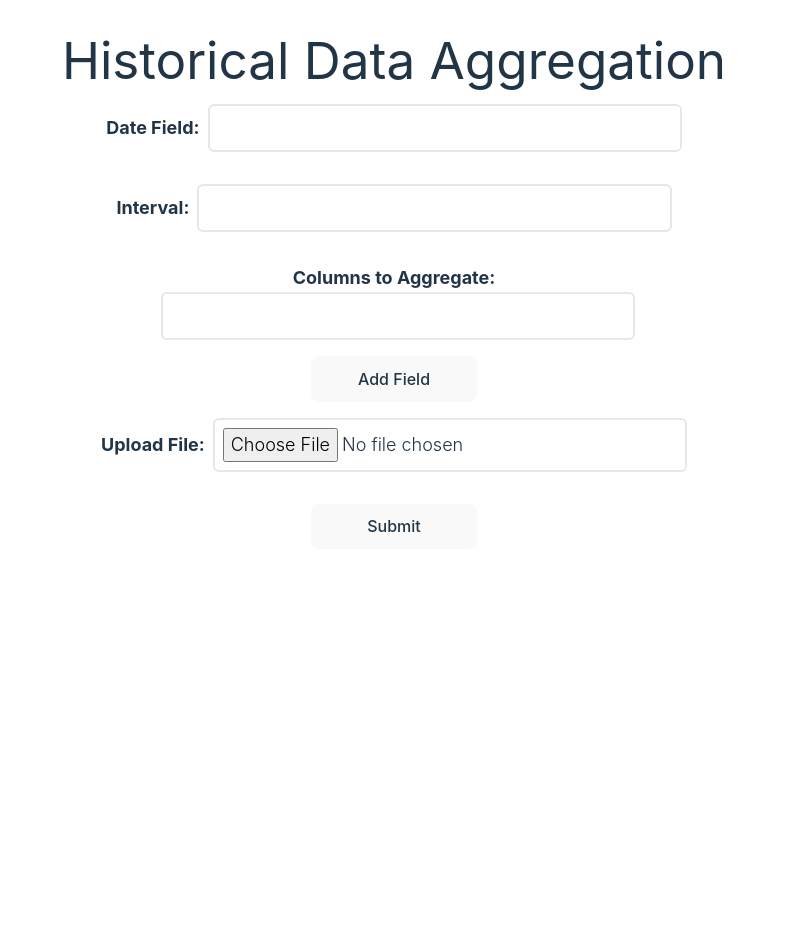
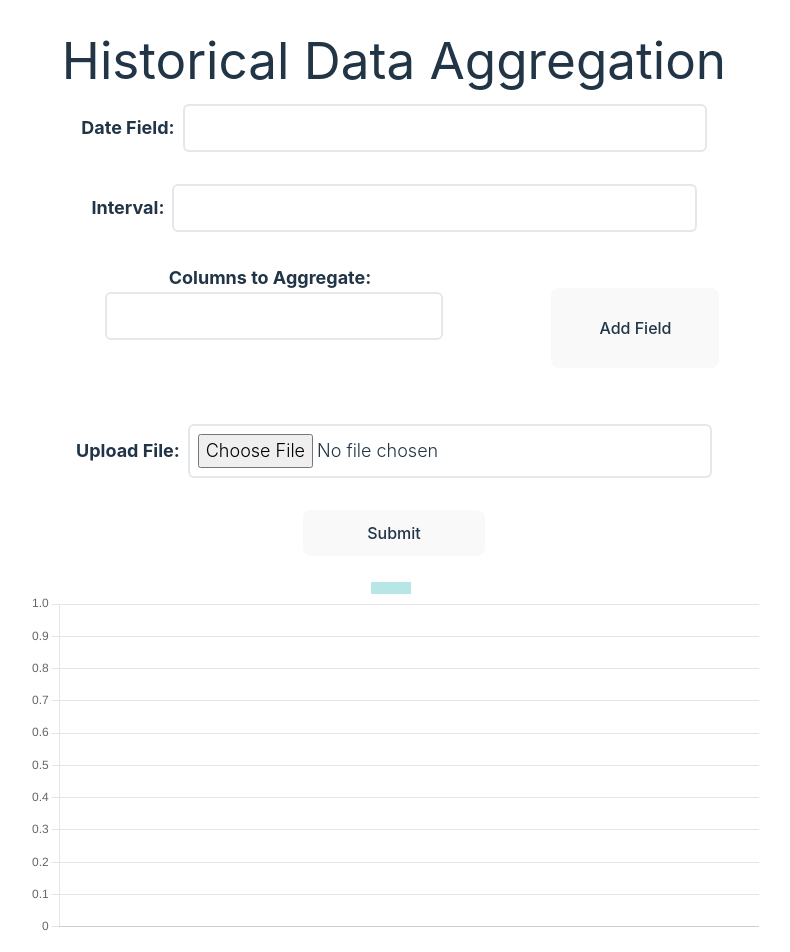
Before and after one commit to uzoma-nwanne/JS_PRO_TIMESERIES_FRONT, a React (Vite) app: page / in a window 1280 px wide. Shown: the top 952 px of the page, without its empty margins (246-1036 px from the left). Before the commit the page ends 800 px from the top, so only its background shows below. Built offline with nearby package versions, Linux system fonts and the light colour scheme.

Commit message:
basic working with type fix

```diff
--- a/package.json
+++ b/package.json
@@ -11,7 +11,9 @@
   },
   "dependencies": {
     "@heroicons/react": "^2.1.5",
+    "chart.js": "^4.4.4",
     "react": "^18.3.1",
+    "react-chartjs-2": "^5.2.0",
     "react-dom": "^18.3.1"
   },
   "devDependencies": {
--- /dev/null
+++ b/src/components/BarChart.tsx
@@ -0,0 +1,18 @@
+import React from "react";
+import { Bar } from "react-chartjs-2";
+import { ChartData } from "chart.js";
+
+interface ChartProps {
+  data: ChartData<"bar">;
+}
+
+const BarChart: React.FC<ChartProps> = ({ data}) => {
+  return (
+    <div>
+
+      <Bar data={data}/>
+    </div>
+  );
+};
+
+export default BarChart;
--- a/src/components/DynamicInput.tsx
+++ b/src/components/DynamicInput.tsx
@@ -13,9 +13,9 @@ interface DynamicProps{
 
 const DynamicInput: React.FC<DynamicProps> = ({inputFields, handleAddField, handleRemoveField, handleInputChange}) => {
   return (
-    <div>
+    <div className="flex flex-col md:flex-row align-center">
       {inputFields.map((field, index) => (
-        <div key={index} className="flex flex-row">
+        <div key={index} className="">
           <Input
             name={"field"}
             label={"Columns to Aggregate"}
@@ -26,11 +26,11 @@ const DynamicInput: React.FC<DynamicProps> = ({inputFields, handleAddField, hand
             onChange={e=>handleInputChange(e,index)}
           />
           {index === 0 ? '':<button onClick={() => handleRemoveField(index)}
-            className="p-2 border-2 w-1/4 m-4"> Remove Field</button>}
+            className="p-2 border-2 w-1/4 m-8"> Remove Field</button>}
         </div>
       ))}
-      <button onClick={handleAddField} className="w-1/4 items-center">Add Field</button>
-    </div>
+      <button onClick={handleAddField} className="w-1/4 h-20 items-center m-10">Add Field</button>
+      </div>
   );
 };
 
--- a/src/components/MyForm.tsx
+++ b/src/components/MyForm.tsx
@@ -1,15 +1,72 @@
-import React, { ChangeEvent, FormEvent, useState} from "react";
+import React, { ChangeEvent, FormEvent, useState, useEffect } from "react";
 import Input from "./Input";
 import DynamicInput from "./DynamicInput";
+//import BarChart from "./BarChart";
+import { Chart as ChartJS,
+  CategoryScale,
+  LinearScale,
+  BarElement,
+  Title,
+  Tooltip,
+  Legend,
+ } from "chart.js";
+import { Bar } from "react-chartjs-2";
 
+
+ChartJS.register(
+  CategoryScale,
+  LinearScale,
+  BarElement,
+  Title,
+  Tooltip,
+  Legend
+);
+
+interface DataSet{
+  label:string;
+  data:number[];
+  backgroundColor:string;
+  borderColor:string;
+}
+interface ChartData{
+  type:string;
+  data:{
+    datasets: DataSet[]
+    labels?:string [];
+  }
+}
 const MyForm: React.FC = () => {
   const [field, setField] = useState("");
   const [inputFields, setInputFields] = React.useState<{ column: string }[]>([
     { column: "" },
   ]);
   const [file, setFile] = useState<File | undefined>(undefined);
-  const [data, setData] = useState({});
-  const [interval, setInterval] = useState<string>('');
+  const [data, setData] = useState({ data: [] }); //data from API
+  const [interval, setInterval] = useState<string>("");
+  const [chartData, setChartData] = useState<ChartData>({type:'bar', data:{labels:[], datasets:[]}});
+
+  useEffect(() => {
+    const val = data?.data;
+    if (val === undefined) return;
+    const labels = Object.values(val).map((cur:{dateField:string}) => cur?.dateField);
+    const columnsToAggregate = inputFields.flatMap((input) =>
+      Object.values(input)
+    );
+    const colours = ['rgba(75,192,192,0.4)',"rgb(173,255,47)","rgb(255, 99, 132)", "rgb(50,205,50)", 'rgba(75,192,192,1)']
+    const rawData = Object.values(val);
+    const newDataSet = columnsToAggregate.map((column, index) =>{
+      const data = rawData.map((data) => data[column]);
+      const indexMod =  index % colours.length;
+      return {
+        label: column,
+        data: data,
+        backgroundColor: colours[indexMod],  // Color of the points
+       borderColor: colours[indexMod + 1] ,  // Color of the line connecting the points
+      };
+    }
+    );
+    setChartData({type:'bar', data:{labels: labels, datasets:newDataSet}});
+  }, [data?.data, inputFields]);
 
   const handleAddField = () => {
     const newField = { column: "" };
@@ -32,36 +89,38 @@ const MyForm: React.FC = () => {
   };
   const handleSubmit = async (e: FormEvent<HTMLFormElement>) => {
     e.preventDefault();
-    if(typeof file === 'undefined') return ;
-    const columnsToAggregate = inputFields.flatMap((input)=>Object.values(input));
+    setData({data:[]}); //reset data object to empty object before fetching
+    if (typeof file === "undefined") return; //check that file is not undefined. This is a typescript requirement
+    const columnsToAggregate = inputFields.flatMap((input) =>
+      Object.values(input)
+    );
     const formData = new FormData();
-    formData.append('file', file);
-    formData.append('interval', interval);
-    formData.append('dateField', field);
-    formData.append('columnsToAggregate', columnsToAggregate.toString());
-    const results = await fetch("http://localhost:5000/timeseries/csv",{
-        method:"POST",
-        body:formData
-    })
+    formData.append("file", file);
+    formData.append("interval", interval);
+    formData.append("dateField", field);
+    formData.append("columnsToAggregate", columnsToAggregate.toString()); //array values must be  converted to string before being added to form
+    const results = await fetch("http://localhost:5000/timeseries/csv", {
+      method: "POST",
+      // headers: { "Content-Type": "multipart/form-data" },
+      body: formData,
+    });
     const json = await results.json();
-    setData(json)
-    console.log(data)
+    setData(json);
   };
   const handleField = (e: ChangeEvent<HTMLInputElement>): void => {
     setField(e.target.value);
-    // console.log(field)
   };
 
   const handleFile = (e: ChangeEvent<HTMLInputElement>): void => {
     const target = e.target as HTMLInputElement & {
       files: FileList;
     };
-    setFile(target.files[0])
+    setFile(target.files[0]);
   };
 
-  const handleInterval = (e:ChangeEvent<HTMLInputElement>):void =>{
+  const handleInterval = (e: ChangeEvent<HTMLInputElement>): void => {
     setInterval(e.target.value);
-  }
+  };
   return (
     <>
       <h1>Historical Data Aggregation</h1>
@@ -75,7 +134,7 @@ const MyForm: React.FC = () => {
           value={field}
           onChange={handleField}
         />
-         <Input
+        <Input
           name="interval"
           label="Interval"
           id="interval"
@@ -103,6 +162,7 @@ const MyForm: React.FC = () => {
           <button className="m-4 w-1/4 self-centre">Submit</button>
         </div>
       </form>
+      {chartData?.data.datasets &&<p>chartData?.datasets</p> &&<Bar data={chartData.data} />}
     </>
   );
 };
```
Also changed, not shown: 1 other file (tests, documents, lock files or other folders).
